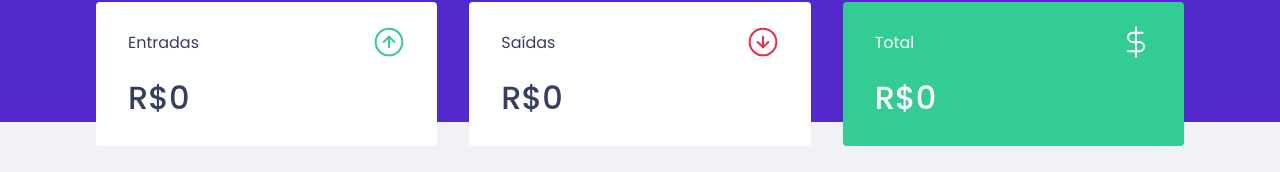
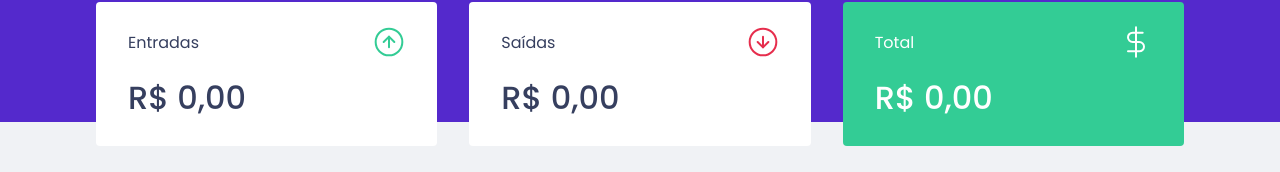
Before and after one commit to claudi-tm/dtmoney, a React (Create React App) app: page / in a window 1280 px wide. Shown: the part 150-322 px from the top of the page. Built offline with nearby package versions, Linux system fonts and the light colour scheme; no server answers; what miragejs would draw is missing.

Commit message:
summary working

```diff
--- a/src/components/Summary/index.tsx
+++ b/src/components/Summary/index.tsx
@@ -8,27 +8,24 @@ import { useContext } from "react";
 export function Summary() {
 	const { transactions } = useContext(TransactionsContext);
 
-	const total_deposists = transactions.reduce((acc, transaction) => {
-		if (transaction.type === "deposit") return acc + transaction.amount;
-		return acc;
-	}, 0);
-
-
-	const summary = transactions.reduce((acc, transaction) => {
+	const summary = transactions.reduce(
+		(acc, transaction) => {
 			if (transaction.type === "deposit") {
 				acc.deposits += transaction.amount;
-			acc.total += transaction.amount
+				acc.total += transaction.amount;
 			} else {
 				acc.withdraw += transaction.amount;
-			acc.total -= transaction.amount
+				acc.total -= transaction.amount;
 			}
 
 			return acc;
-	}, {
+		},
+		{
 			deposits: 0,
 			withdraw: 0,
 			total: 0,
-	})
+		}
+	);
 
 	return (
 		<Container>
@@ -38,7 +35,12 @@ export function Summary() {
 
 					<img src={income_img} alt="" />
 				</header>
-				<strong>R${total_deposists}</strong>
+				<strong>
+					{new Intl.NumberFormat("pt-BR", {
+						style: "currency",
+						currency: "BRL",
+					}).format(summary.deposits)}
+				</strong>
 			</div>
 			<div>
 				<header>
@@ -46,7 +48,12 @@ export function Summary() {
 
 					<img src={outcome_img} alt="" />
 				</header>
-				<strong>R${summary.withdraw}</strong>
+				<strong>
+					{new Intl.NumberFormat("pt-BR", {
+						style: "currency",
+						currency: "BRL",
+					}).format(summary.withdraw)}
+				</strong>
 			</div>
 			<div className="highlight-background">
 				<header>
@@ -54,7 +61,12 @@ export function Summary() {
 
 					<img src={total_img} alt="" />
 				</header>
-				<strong>R${summary.total}</strong>
+				<strong>
+					{new Intl.NumberFormat("pt-BR", {
+						style: "currency",
+						currency: "BRL",
+					}).format(summary.total)}
+				</strong>
 			</div>
 		</Container>
 	);
```
Lines whose indentation alone changed are shown as unchanged.
